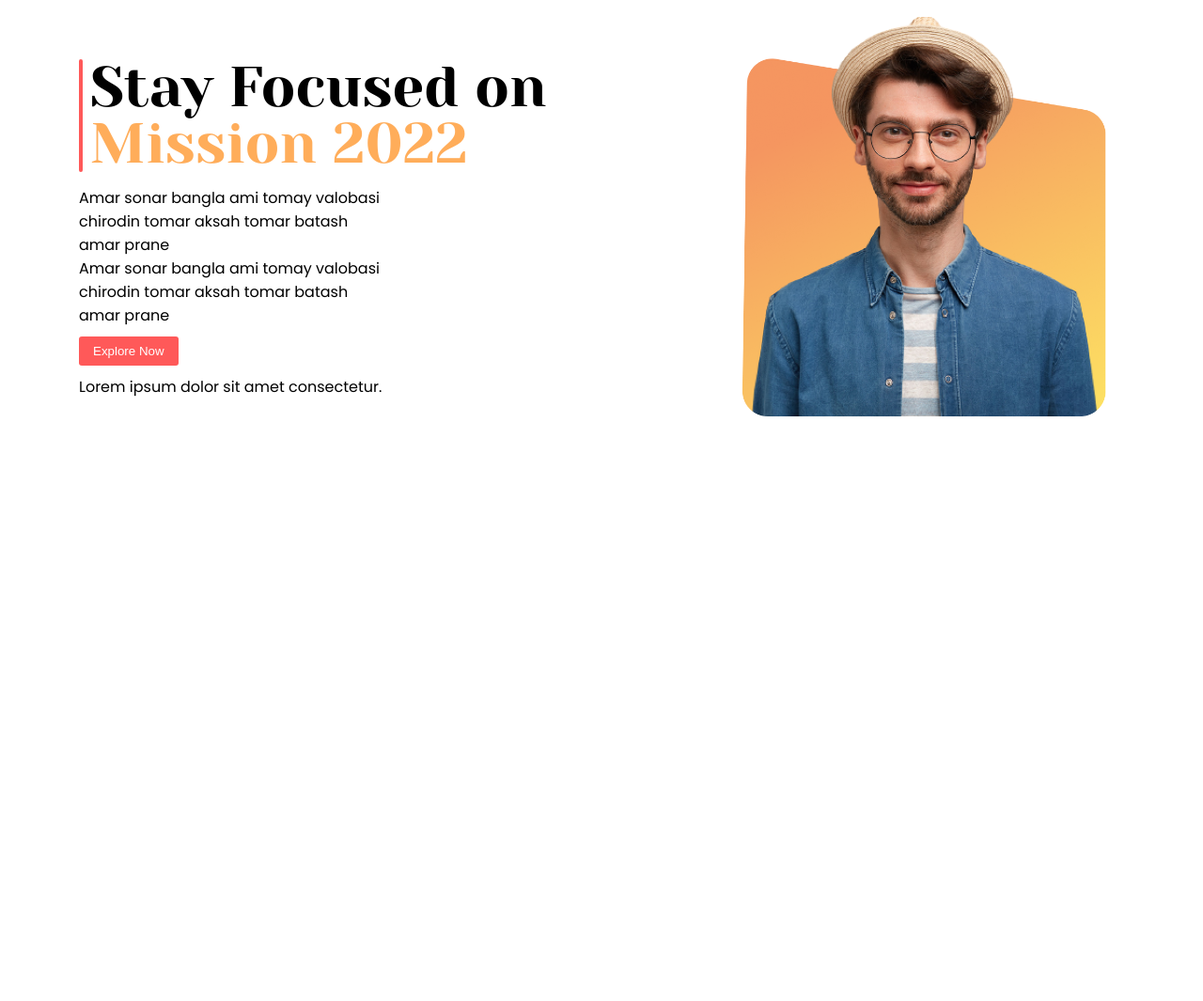
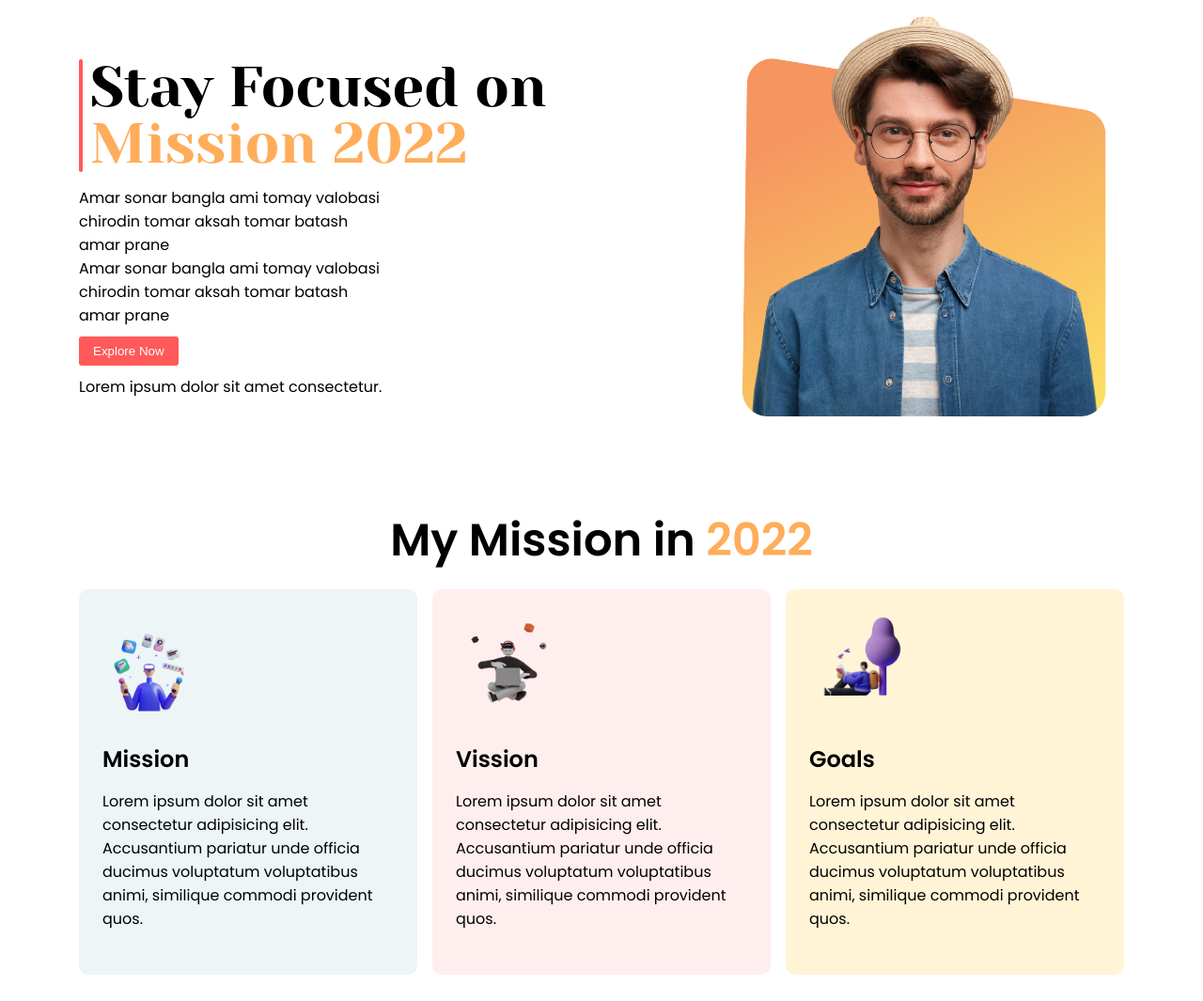
Before and after one commit to faisalantu/portfolio-template, a plain HTML site: page index.html in a window 1280 px wide. Shown: the whole page at 94% size. Before the commit the page ends 800 px from the top, so only its background shows below. Drawn offline with Linux system fonts and the light colour scheme.

Commit message:
✨ section-2 done

```diff
--- a/index.html
+++ b/index.html
@@ -19,7 +19,7 @@
     </head>
     <body>
         <div class="container">
-            <div class="section flex">
+            <div id="section-1" class="flex">
                 <div class="two-3-container">
                     <div id="motoContainer">
                         <div id="motoLeftBorder"></div>
@@ -43,9 +43,62 @@
                 </div>
                 <div class="one-3-container">
                     <div id="imageContainer">
-                        <img src="./images/person/person-1.png" alt="persons image">
+                        <img
+                            src="./images/person/person-1.png"
+                            alt="persons image"
+                        />
                     </div>
                 </div>
+            </div>
+            <div id="section-2">
+                <h1 id="section-2-header">My Mission in <span>2022</span></h1>
+                <div id="missionCardSection" class="flex">
+                    <div id="missionCard-1">
+                        <div class="missionCardImage">
+                            <img src="./images/illustrators/illustrator-1.png" alt="person playing with vr">
+                        </div>
+                        <div class="missionCardBottom">
+                            <h2>Mission</h2>
+                            <p>
+                                Lorem ipsum dolor sit amet consectetur
+                                adipisicing elit. Accusantium pariatur unde
+                                officia ducimus voluptatum voluptatibus animi,
+                                similique commodi provident quos.
+                            </p>
+                        </div>
+                    </div>
+                    <div id="missionCard-2">
+                        <div class="missionCardImage">
+                            <img src="./images/illustrators/illustrator-2.png" alt="person playing with vr">
+                        </div>
+                        <div class="missionCardBottom">
+                            <h2>Vission</h2>
+                            <p>
+                                Lorem ipsum dolor sit amet consectetur
+                                adipisicing elit. Accusantium pariatur unde
+                                officia ducimus voluptatum voluptatibus animi,
+                                similique commodi provident quos.
+                            </p>
+                        </div>
+                    </div>
+                    <div id="missionCard-3">
+                        <div class="missionCardImage">
+                            <img src="./images/illustrators/illustrator-3.png" alt="person playing with vr">
+                        </div>
+                        <div class="missionCardBottom">
+                            <h2>Goals</h2>
+                            <p>
+                                Lorem ipsum dolor sit amet consectetur
+                                adipisicing elit. Accusantium pariatur unde
+                                officia ducimus voluptatum voluptatibus animi,
+                                similique commodi provident quos.
+                            </p>
+                        </div>
+                    </div>
+                </div>
+            </div>
+            <div id="section-3">
+
             </div>
         </div>
     </body>
--- a/style.css
+++ b/style.css
@@ -65,7 +65,7 @@ p{
 }
 
 /* 1st section */
-.section{
+#section-1{
     margin-top: 10px;
 }
 #motoLeftBorder{
@@ -102,3 +102,64 @@ p{
     height: 425px;
     width: 425px;
 }
+
+
+/* section 2 */
+#section-2{
+    margin-top: 100px;
+}
+#section-2-header{
+    text-align: center;
+    font-size: 48px;
+    font-weight: bold;
+}
+#section-2-header > span{
+    color: #FFAD5A;
+}
+
+#missionCardSection{
+    margin-top: 20px;
+    margin-bottom: 20px;
+}
+
+#missionCard-1{
+    height: 360px;
+    width: 360px;
+    background: #EDF5F6;
+    border-radius: 10px;
+    padding: 25px;
+}
+#missionCard-2{
+    height: 360px;
+    width: 360px;
+    background: #FFEEEE;
+    border-radius: 10px;
+    padding: 25px;
+}
+#missionCard-3{
+    height: 360px;
+    width: 360px;
+    background: #FFF4D6;
+    border-radius: 10px;
+    padding: 25px;
+}
+
+.missionCardImage{
+    height: 40%;
+    width: 100%;
+    overflow: hidden;
+}
+.missionCardImage > img{
+    height: 110px;
+}
+
+.missionCardBottom{
+    height: 60%;
+    width: 100%;
+}
+
+.missionCardBottom h2{
+    font-weight: bold;
+    font-size: 24px;
+    padding-bottom: 20px;
+}
```
